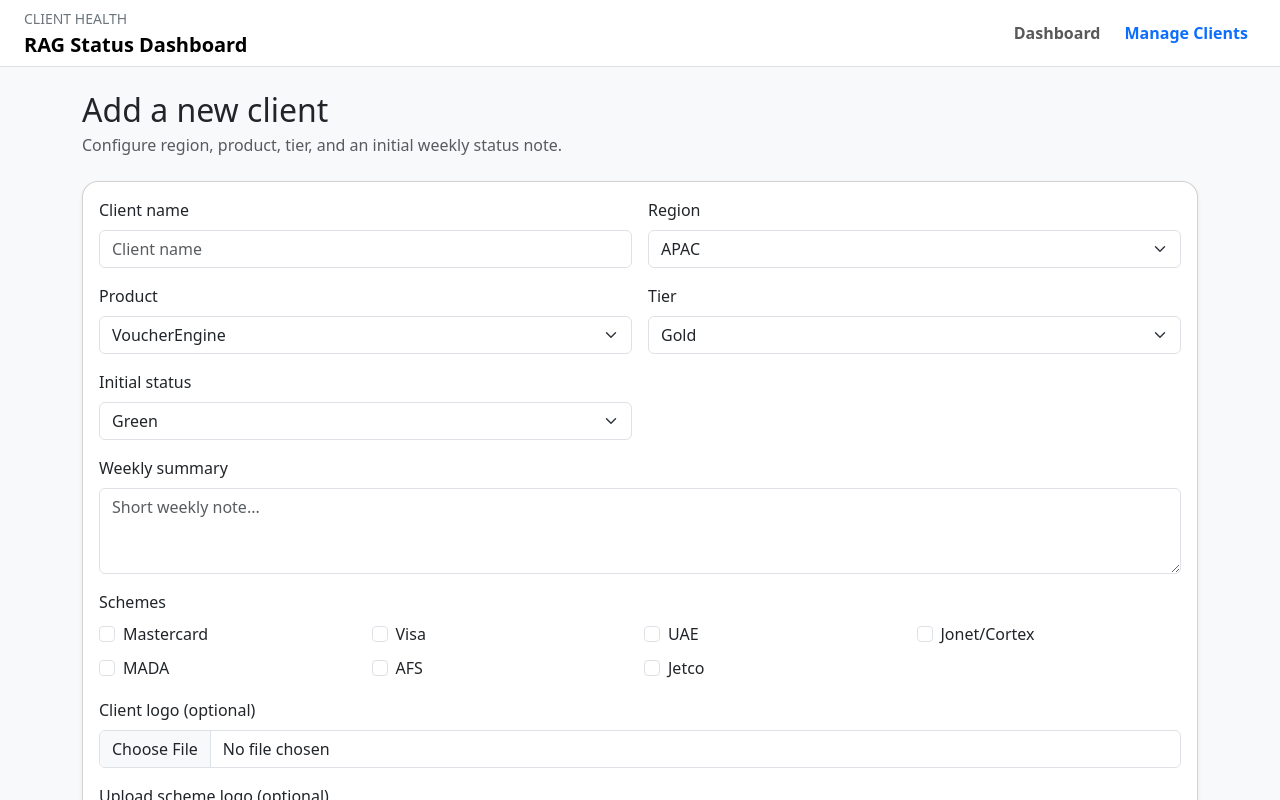
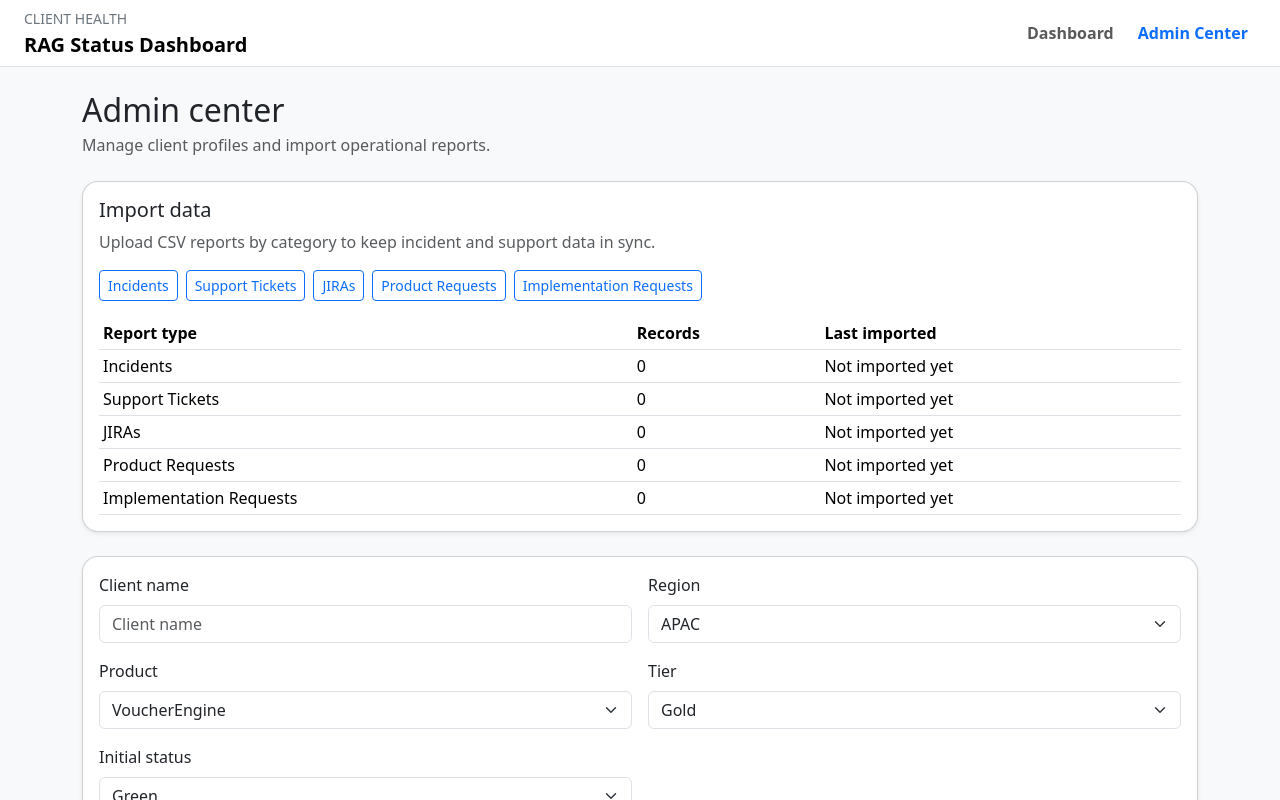
Before and after one commit to rohithpty/ClientDashboard, a React (Vite) app: page /config in a window 1280 px wide. Shown: the top 800 px of the page. Built offline with nearby package versions, Linux system fonts and the light colour scheme.

Commit message:
Add admin center CSV imports

```diff
--- a/package.json
+++ b/package.json
@@ -6,7 +6,8 @@
   "scripts": {
     "dev": "vite",
     "build": "vite build",
-    "preview": "vite preview"
+    "preview": "vite preview",
+    "test": "vitest run"
   },
   "dependencies": {
     "react": "^18.3.1",
@@ -15,6 +16,7 @@
   },
   "devDependencies": {
     "@vitejs/plugin-react": "^4.3.1",
-    "vite": "^5.4.2"
+    "vite": "^5.4.2",
+    "vitest": "^2.1.4"
   }
 }
--- a/src/App.jsx
+++ b/src/App.jsx
@@ -20,7 +20,7 @@ export default function App() {
               Dashboard
             </NavLink>
             <NavLink className={getNavClass} to="/config">
-              Manage Clients
+              Admin Center
             </NavLink>
           </nav>
         </div>
--- /dev/null
+++ b/src/data/reportRepository.js
@@ -0,0 +1,48 @@
+import { mergeReportRecords, parseReportCsv } from "../utils/reportCsv.js";
+
+const STORAGE_PREFIX = "csvReports:";
+
+export const REPORT_TYPES = [
+  "incidents",
+  "support-tickets",
+  "jiras",
+  "product-requests",
+  "implementation-requests",
+];
+
+const buildStorageKey = (type) => `${STORAGE_PREFIX}${type}`;
+
+export const getReportData = (type) => {
+  if (!REPORT_TYPES.includes(type)) {
+    throw new Error(`Unknown report type: ${type}`);
+  }
+  const stored = localStorage.getItem(buildStorageKey(type));
+  if (!stored) {
+    return { records: [], lastImportedAt: null };
+  }
+  try {
+    const parsed = JSON.parse(stored);
+    return {
+      records: Array.isArray(parsed.records) ? parsed.records : [],
+      lastImportedAt: parsed.lastImportedAt ?? null,
+    };
+  } catch (error) {
+    return { records: [], lastImportedAt: null };
+  }
+};
+
+export const saveReportData = (type, data) => {
+  localStorage.setItem(buildStorageKey(type), JSON.stringify(data));
+};
+
+export const importReportCsv = (type, csvText) => {
+  const parsedRecords = parseReportCsv(csvText);
+  const existing = getReportData(type);
+  const mergedRecords = mergeReportRecords(existing.records, parsedRecords);
+  const payload = {
+    records: mergedRecords,
+    lastImportedAt: new Date().toISOString(),
+  };
+  saveReportData(type, payload);
+  return payload;
+};
--- a/src/pages/ConfigPage.jsx
+++ b/src/pages/ConfigPage.jsx
@@ -1,6 +1,7 @@
-import { useRef, useState } from "react";
+import { useMemo, useRef, useState } from "react";
 import { useNavigate } from "react-router-dom";
 import { useClients } from "../state/ClientsContext.jsx";
+import { getReportData, importReportCsv } from "../data/reportRepository.js";
 
 const REGIONS = ["APAC", "Europe", "Africa", "MEA", "Americas"];
 const PRODUCTS = ["VoucherEngine", "Banking.Live"];
@@ -49,6 +50,14 @@ const createEmptyForm = () => ({
   clientLogo: "",
 });
 
+const REPORT_IMPORTS = [
+  { type: "incidents", label: "Incidents" },
+  { type: "support-tickets", label: "Support Tickets" },
+  { type: "jiras", label: "JIRAs" },
+  { type: "product-requests", label: "Product Requests" },
+  { type: "implementation-requests", label: "Implementation Requests" },
+];
+
 export default function ConfigPage() {
   const navigate = useNavigate();
   const { clients, addClient, updateClient, removeClient, replaceClients } = useClients();
@@ -56,6 +65,23 @@ export default function ConfigPage() {
   const [editingId, setEditingId] = useState(null);
   const [importError, setImportError] = useState("");
   const importInputRef = useRef(null);
+  const [reportError, setReportError] = useState("");
+  const [reportData, setReportData] = useState(() =>
+    REPORT_IMPORTS.reduce((acc, report) => {
+      acc[report.type] = getReportData(report.type);
+      return acc;
+    }, {})
+  );
+
+  const reportSummary = useMemo(
+    () =>
+      REPORT_IMPORTS.map((report) => ({
+        ...report,
+        records: reportData[report.type]?.records ?? [],
+        lastImportedAt: reportData[report.type]?.lastImportedAt ?? null,
+      })),
+    [reportData]
+  );
 
   const handleSubmit = (event) => {
     event.preventDefault();
@@ -176,13 +202,86 @@ export default function ConfigPage() {
     reader.readAsText(file);
   };
 
+  const handleReportImport = (type, file) => {
+    if (!file) {
+      return;
+    }
+    const reader = new FileReader();
+    reader.onload = () => {
+      if (typeof reader.result !== "string") {
+        return;
+      }
+      try {
+        const payload = importReportCsv(type, reader.result);
+        setReportData((prev) => ({ ...prev, [type]: payload }));
+        setReportError("");
+      } catch (error) {
+        setReportError(error.message || "Unable to import CSV report.");
+      }
+    };
+    reader.readAsText(file);
+  };
+
   return (
     <section className="d-grid gap-4">
       <div>
-        <h2 className="mb-1">{editingId ? "Edit client" : "Add a new client"}</h2>
+        <h2 className="mb-1">Admin center</h2>
         <p className="text-body-secondary mb-0">
-          Configure region, product, tier, and an initial weekly status note.
+          Manage client profiles and import operational reports.
         </p>
+      </div>
+      <div className="card shadow-sm">
+        <div className="card-body">
+          <div className="d-flex flex-wrap justify-content-between align-items-start gap-3">
+            <div>
+              <h3 className="h5">Import data</h3>
+              <p className="text-body-secondary mb-0">
+                Upload CSV reports by category to keep incident and support data in sync.
+              </p>
+            </div>
+            <div className="d-flex flex-wrap gap-2">
+              {REPORT_IMPORTS.map((report) => (
+                <label
+                  key={report.type}
+                  className="btn btn-outline-primary btn-sm mb-0"
+                >
+                  {report.label}
+                  <input
+                    className="d-none"
+                    type="file"
+                    accept=".csv"
+                    onChange={(event) =>
+                      handleReportImport(report.type, event.target.files?.[0])
+                    }
+                  />
+                </label>
+              ))}
+            </div>
+          </div>
+          {reportError ? (
+            <p className="text-danger small mt-2 mb-0">{reportError}</p>
+          ) : null}
+          <div className="table-responsive mt-3">
+            <table className="table table-sm align-middle mb-0">
+              <thead>
+                <tr>
+                  <th scope="col">Report type</th>
+                  <th scope="col">Records</th>
+                  <th scope="col">Last imported</th>
+                </tr>
+              </thead>
+              <tbody>
+                {reportSummary.map((report) => (
+                  <tr key={report.type}>
+                    <td>{report.label}</td>
+                    <td>{report.records.length}</td>
+                    <td>{report.lastImportedAt || "Not imported yet"}</td>
+                  </tr>
+                ))}
+              </tbody>
+            </table>
+          </div>
+        </div>
       </div>
       <form className="card shadow-sm" onSubmit={handleSubmit}>
         <div className="card-body">
@@ -383,7 +482,7 @@ export default function ConfigPage() {
         <div className="card-body">
           <div className="d-flex flex-wrap justify-content-between align-items-start gap-2">
             <div>
-              <h3 className="h5">Manage clients</h3>
+              <h3 className="h5">Client management</h3>
               <p className="text-body-secondary mb-0">
                 Edit client details or remove inactive accounts.
               </p>
--- /dev/null
+++ b/src/utils/reportCsv.js
@@ -0,0 +1,129 @@
+const EXPECTED_HEADERS = [
+  "ID",
+  "Ticket status",
+  "Organization",
+  "Requester",
+  "Subject",
+  "Priority",
+  "SLA",
+  "Requested",
+  "Updated",
+  "Ticket form",
+  "Org Tier",
+];
+
+const HEADER_KEY_MAP = {
+  ID: "id",
+  "Ticket status": "ticketStatus",
+  Organization: "organization",
+  Requester: "requester",
+  Subject: "subject",
+  Priority: "priority",
+  SLA: "sla",
+  Requested: "requested",
+  Updated: "updated",
+  "Ticket form": "ticketForm",
+  "Org Tier": "orgTier",
+};
+
+const parseCsvLine = (line) => {
+  const result = [];
+  let current = "";
+  let inQuotes = false;
+
+  for (let index = 0; index < line.length; index += 1) {
+    const char = line[index];
+
+    if (char === '"') {
+      const nextChar = line[index + 1];
+      if (inQuotes && nextChar === '"') {
+        current += '"';
+        index += 1;
+      } else {
+        inQuotes = !inQuotes;
+      }
+      continue;
+    }
+
+    if (char === "," && !inQuotes) {
+      result.push(current);
+      current = "";
+      continue;
+    }
+
+    current += char;
+  }
+
+  result.push(current);
+  return result;
+};
+
+const normalizeRows = (csvText) =>
+  csvText
+    .split(/\r?\n/)
+    .map((row) => row.trim())
+    .filter(Boolean);
+
+export const parseReportCsv = (csvText) => {
+  const rows = normalizeRows(csvText);
+  if (rows.length === 0) {
+    return [];
+  }
+
+  const headerValues = parseCsvLine(rows[0]).map((value) => value.trim());
+  const headerKey = headerValues.join("|");
+  const expectedKey = EXPECTED_HEADERS.join("|");
+
+  if (headerKey !== expectedKey) {
+    throw new Error("CSV headers do not match the expected template.");
+  }
+
+  return rows.slice(1).map((row) => {
+    const values = parseCsvLine(row);
+    return EXPECTED_HEADERS.reduce((acc, header, index) => {
+      const key = HEADER_KEY_MAP[header];
+      acc[key] = values[index] ?? "";
+      return acc;
+    }, {});
+  });
+};
+
+export const mergeReportRecords = (existingRecords, incomingRecords, importedAt) => {
+  const timestamp = importedAt || new Date().toISOString();
+  const recordMap = new Map(
+    (existingRecords || []).map((record) => [record.id, record])
+  );
+
+  incomingRecords.forEach((incoming) => {
+    const existing = recordMap.get(incoming.id);
+
+    if (!existing) {
+      recordMap.set(incoming.id, {
+        ...incoming,
+        history: {},
+      });
+      return;
+    }
+
+    const history = { ...existing.history };
+    const updatedRecord = { ...existing, ...incoming, history };
+
+    Object.entries(incoming).forEach(([field, value]) => {
+      if (field === "id") {
+        return;
+      }
+      const previous = existing[field] ?? "";
+      if (previous !== value) {
+        const fieldHistory = history[field] ? [...history[field]] : [];
+        fieldHistory.push({ from: previous, to: value, changedAt: timestamp });
+        history[field] = fieldHistory;
+      }
+    });
+
+    recordMap.set(incoming.id, updatedRecord);
+  });
+
+  return Array.from(recordMap.values());
+};
+
+export const REPORT_HEADERS = EXPECTED_HEADERS;
```
Also changed, not shown: 1 other file (tests, documents, lock files or other folders).
